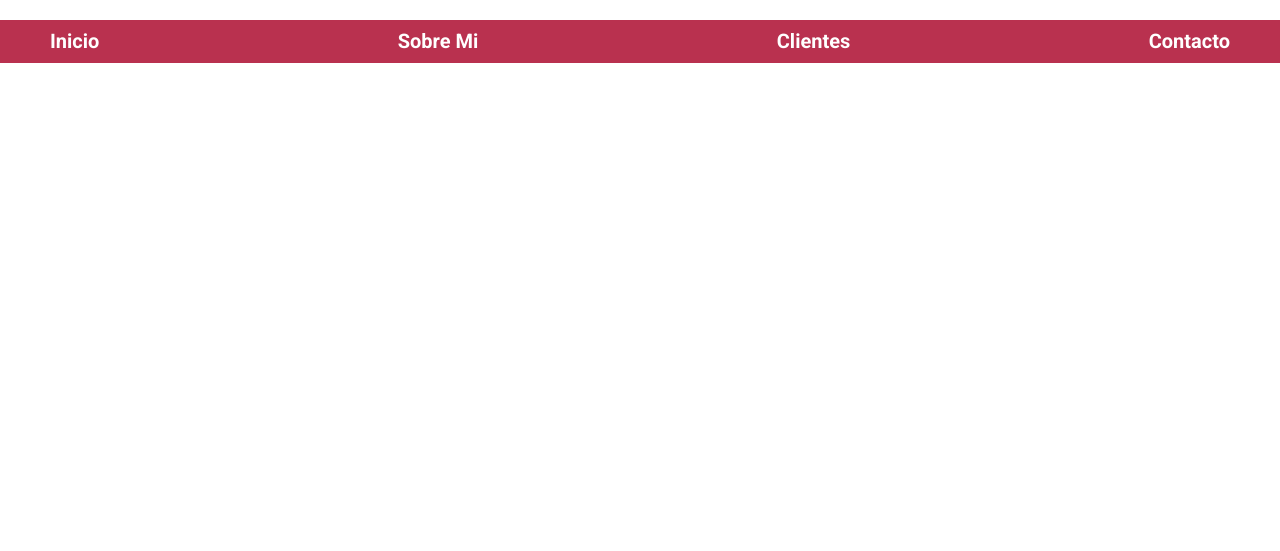
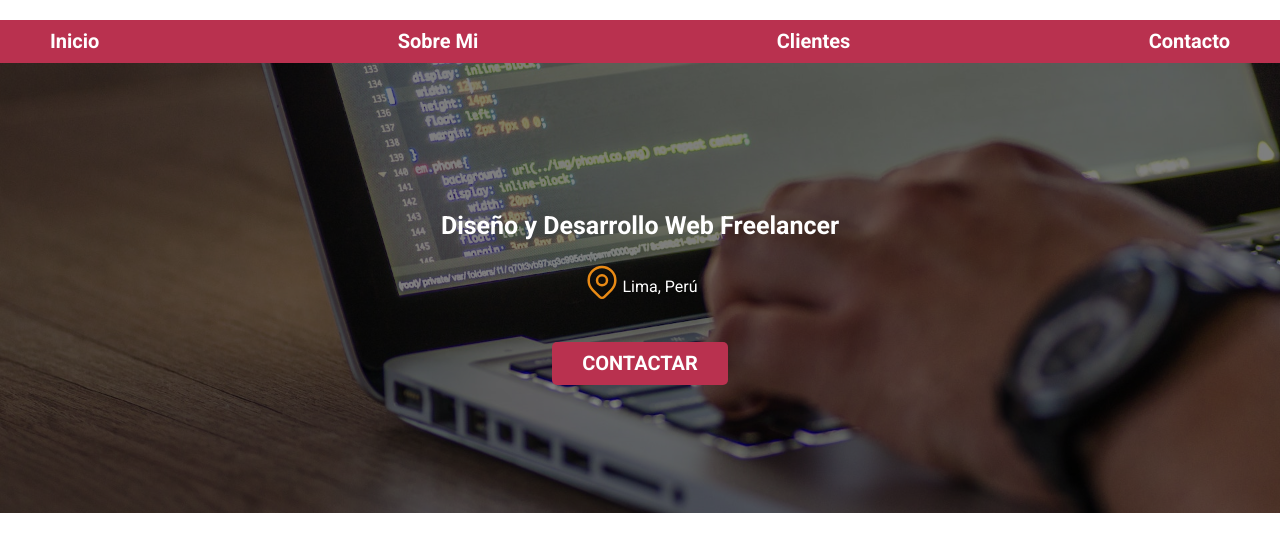
Before and after one commit to cesaralarcondev/freelancer-responsive-design-flexbox-and-cssgrid, a plain HTML site: page index.html in a window 1280 px wide. Shown: the part 67-618 px from the top of the page. Drawn offline with Linux system fonts and the light colour scheme.

Commit message:
añadir hero y contenido hero
añadir hero y contenido hero a la pagina web

```diff
--- a/css/style.css
+++ b/css/style.css
@@ -10,6 +10,10 @@
 html {
   box-sizing: border-box;
   font-size: 62.5%;
+}
+
+*, *:before, *:after {
+  box-sizing: inherit;
 }
 
 body {
@@ -46,6 +50,27 @@ h1, h2, h3 {
   margin: 0 auto;
 }
 
+.boton {
+  background-color: var(--primario);
+  color: var(--blanco);
+  padding: 1rem 3rem;
+  margin-top: 3rem;
+  font-size: 2rem;
+  text-decoration: none;
+  text-transform: uppercase;
+  font-weight: bold;
+  border-radius: .5rem;
+  width: 90%;
+  text-align: center;
+  border: none;
+}
+
+@media (min-width: 768px) {
+  .boton {
+    width: auto;
+  }
+}
+
 .navegacion-principal {
   display: flex;
   justify-content: space-between;
@@ -65,3 +90,33 @@ h1, h2, h3 {
   background-color: var(--secundario);
   color: var(--oscuro);
 }
+
+.hero {
+  background-image: url(/assets/img/bg-banner.jpg);
+  background-repeat: no-repeat;
+  background-size: cover;
+  height: 450px;
+  position: relative;
+  margin-bottom: 2rem;
+}
+
+.contenido-hero {
+  position: absolute;
+  width: 100%;
+  height: 100%;
+  background-color: rgb(0 0 0 / .5);
+  display: flex;
+  flex-direction: column;
+  align-items: center;
+  justify-content: center;
+}
+
+.contenido-hero h2,
+.contenido-hero p {
+  color: var(--blanco);
+}
+
+.contenido-hero .ubicacion {
+  display: flex;
+  align-items: flex-start;
+}
--- a/index.html
+++ b/index.html
@@ -29,9 +29,28 @@
       <a href="#">Inicio</a>
       <a href="#">Sobre Mi</a>
       <a href="#">Clientes</a>
-      <a href="#">Contacto</a>
+      <a href="#contacto">Contacto</a>
     </nav>
   </div>
+
+  <section class="hero">
+    <div class="contenido-hero">
+      <h2>Diseño y Desarrollo Web <span>Freelancer</span></h2>
+
+      <div class="ubicacion">
+        <svg xmlns="http://www.w3.org/2000/svg" class="icon icon-tabler icon-tabler-map-pin" width="40" height="40" viewBox="0 0 24 24" stroke-width="1.5" stroke="#E98A15" fill="none" stroke-linecap="round" stroke-linejoin="round">
+          <path stroke="none" d="M0 0h24v24H0z" fill="none"/>
+          <circle cx="12" cy="11" r="3" />
+          <path d="M17.657 16.657l-4.243 4.243a2 2 0 0 1 -2.827 0l-4.244 -4.243a8 8 0 1 1 11.314 0z" />
+        </svg>
+        <p>Lima, Perú</p>
+      </div>
+
+      <a href="#" class="boton">Contactar</a>
+    </div>
+  </section>
+
+
 
 
 </body>
```
